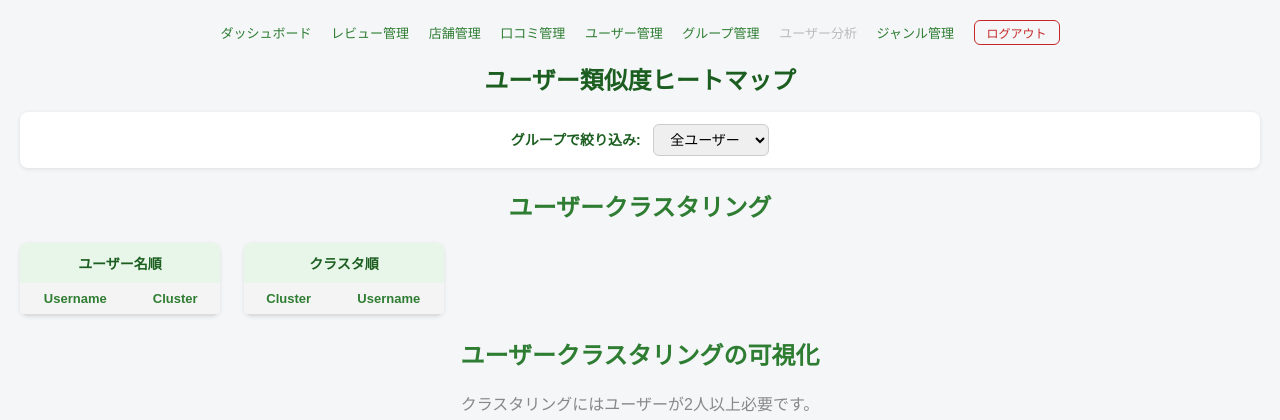
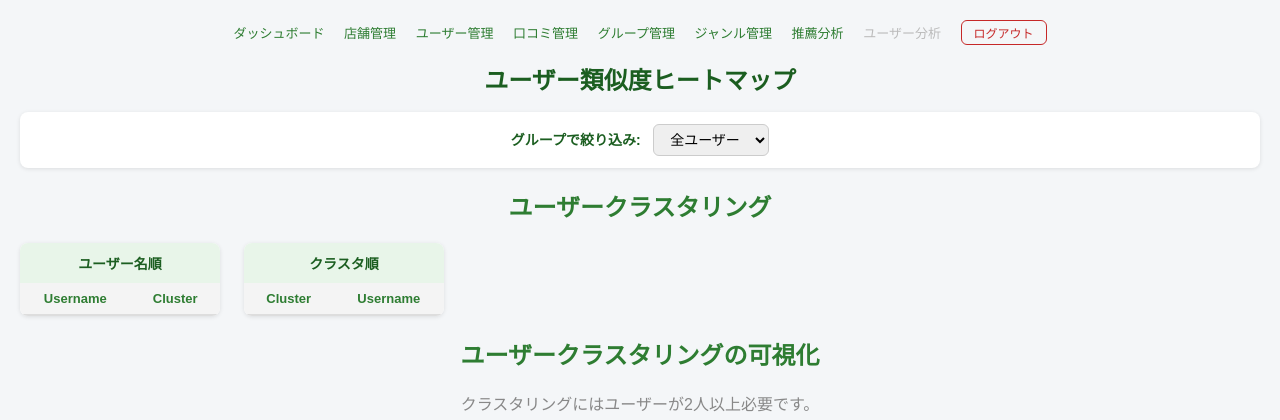
Before and after one commit to munetomoando/story04, a Python web app: template templates/admin_heatmap.html in a window 1280 px wide. Shown: the top 420 px of the page. Run offline with Jinja, Linux system fonts and the light colour scheme; the template is opened without the code that fills it, so the values that code supplies are empty.

Commit message:
Rename 'レビュー管理' to '推薦分析' and reorder admin nav
Rename to better reflect page content (recommendation score matrix
and histogram). Reorder nav across all 8 admin pages to:
ダッシュボード > 店舗管理 > ユーザー管理 > 口コミ管理 >
グループ管理 > ジャンル管理 > 推薦分析 > ユーザー分析

Co-Authored-By: Claude Opus 4.6 (1M context) <noreply@anthropic.com>

```diff
--- a/templates/admin_comments.html
+++ b/templates/admin_comments.html
@@ -185,13 +185,13 @@
   <h1>口コミ管理 <span class="count-badge">{{ total_count }}件</span></h1>
   <div class="nav-links">
     <a href="/admin/dashboard">ダッシュボード</a>
-    <a href="/admin/reviews">レビュー管理</a>
     <a href="/admin/objects">店舗管理</a>
+    <a href="/admin/users">ユーザー管理</a>
     <span class="nav-current">口コミ管理</span>
-    <a href="/admin/users">ユーザー管理</a>
     <a href="/admin/groups">グループ管理</a>
+    <a href="/admin/genres">ジャンル管理</a>
+    <a href="/admin/reviews">推薦分析</a>
     <a href="/admin/heatmap">ユーザー分析</a>
-    <a href="/admin/genres">ジャンル管理</a>
     <form method="post" action="/admin/logout" style="display:inline;margin-left:16px;"><input type="hidden" name="csrf_token" value="{{ csrf_token }}"><button type="submit" style="background:none;border:1px solid #c62828;color:#c62828;padding:3px 12px;border-radius:6px;font-size:12px;cursor:pointer;">ログアウト</button></form>
   </div>
 
--- a/templates/admin_dashboard.html
+++ b/templates/admin_dashboard.html
@@ -53,13 +53,13 @@
   <h1>ダッシュボード</h1>
   <div class="nav-links">
     <span class="nav-current">ダッシュボード</span>
-    <a href="/admin/reviews">レビュー管理</a>
     <a href="/admin/objects">店舗管理</a>
+    <a href="/admin/users">ユーザー管理</a>
     <a href="/admin/comments">口コミ管理</a>
-    <a href="/admin/users">ユーザー管理</a>
     <a href="/admin/groups">グループ管理</a>
+    <a href="/admin/genres">ジャンル管理</a>
+    <a href="/admin/reviews">推薦分析</a>
     <a href="/admin/heatmap">ユーザー分析</a>
-    <a href="/admin/genres">ジャンル管理</a>
     <form method="post" action="/admin/logout" style="display:inline;margin-left:16px;"><input type="hidden" name="csrf_token" value="{{ csrf_token }}"><button type="submit" style="background:none;border:1px solid #c62828;color:#c62828;padding:3px 12px;border-radius:6px;font-size:12px;cursor:pointer;">ログアウト</button></form>
   </div>
 
--- a/templates/admin_genres.html
+++ b/templates/admin_genres.html
@@ -51,13 +51,13 @@
   <h1>ジャンル管理 <span class="count-badge">{{ genres | length }}件</span></h1>
   <div class="nav-links">
     <a href="/admin/dashboard">ダッシュボード</a>
-    <a href="/admin/reviews">レビュー管理</a>
     <a href="/admin/objects">店舗管理</a>
+    <a href="/admin/users">ユーザー管理</a>
     <a href="/admin/comments">口コミ管理</a>
-    <a href="/admin/users">ユーザー管理</a>
     <a href="/admin/groups">グループ管理</a>
+    <span class="nav-current">ジャンル管理</span>
+    <a href="/admin/reviews">推薦分析</a>
     <a href="/admin/heatmap">ユーザー分析</a>
-    <span class="nav-current">ジャンル管理</span>
     <form method="post" action="/admin/logout" style="display:inline;margin-left:16px;"><input type="hidden" name="csrf_token" value="{{ csrf_token }}"><button type="submit" style="background:none;border:1px solid #c62828;color:#c62828;padding:3px 12px;border-radius:6px;font-size:12px;cursor:pointer;">ログアウト</button></form>
   </div>
 
--- a/templates/admin_groups.html
+++ b/templates/admin_groups.html
@@ -39,13 +39,13 @@
   <h1>グループ管理</h1>
   <div class="nav-links">
     <a href="/admin/dashboard">ダッシュボード</a>
-    <a href="/admin/reviews">レビュー管理</a>
     <a href="/admin/objects">店舗管理</a>
+    <a href="/admin/users">ユーザー管理</a>
     <a href="/admin/comments">口コミ管理</a>
-    <a href="/admin/users">ユーザー管理</a>
     <span class="nav-current">グループ管理</span>
+    <a href="/admin/genres">ジャンル管理</a>
+    <a href="/admin/reviews">推薦分析</a>
     <a href="/admin/heatmap">ユーザー分析</a>
-    <a href="/admin/genres">ジャンル管理</a>
     <form method="post" action="/admin/logout" style="display:inline;margin-left:16px;"><input type="hidden" name="csrf_token" value="{{ csrf_token }}"><button type="submit" style="background:none;border:1px solid #c62828;color:#c62828;padding:3px 12px;border-radius:6px;font-size:12px;cursor:pointer;">ログアウト</button></form>
   </div>
 
--- a/templates/admin_heatmap.html
+++ b/templates/admin_heatmap.html
@@ -20,13 +20,13 @@
 <body>
   <div style="max-width:1000px;margin:0 auto 16px;font-size:13px;">
     <a href="/admin/dashboard" style="color:#2e7d32;text-decoration:none;margin-right:16px;">ダッシュボード</a>
-    <a href="/admin/reviews" style="color:#2e7d32;text-decoration:none;margin-right:16px;">レビュー管理</a>
     <a href="/admin/objects" style="color:#2e7d32;text-decoration:none;margin-right:16px;">店舗管理</a>
+    <a href="/admin/users" style="color:#2e7d32;text-decoration:none;margin-right:16px;">ユーザー管理</a>
     <a href="/admin/comments" style="color:#2e7d32;text-decoration:none;margin-right:16px;">口コミ管理</a>
-    <a href="/admin/users" style="color:#2e7d32;text-decoration:none;margin-right:16px;">ユーザー管理</a>
     <a href="/admin/groups" style="color:#2e7d32;text-decoration:none;margin-right:16px;">グループ管理</a>
-    <span style="color:#bbb;margin-right:16px;">ユーザー分析</span>
-    <a href="/admin/genres" style="color:#2e7d32;text-decoration:none;">ジャンル管理</a>
+    <a href="/admin/genres" style="color:#2e7d32;text-decoration:none;margin-right:16px;">ジャンル管理</a>
+    <a href="/admin/reviews" style="color:#2e7d32;text-decoration:none;margin-right:16px;">推薦分析</a>
+    <span style="color:#bbb;">ユーザー分析</span>
     <form method="post" action="/admin/logout" style="display:inline;margin-left:16px;"><input type="hidden" name="csrf_token" value="{{ csrf_token }}"><button type="submit" style="background:none;border:1px solid #c62828;color:#c62828;padding:3px 12px;border-radius:6px;font-size:12px;cursor:pointer;">ログアウト</button></form>
   </div>
   <h1>ユーザー類似度ヒートマップ</h1>
--- a/templates/admin_objects.html
+++ b/templates/admin_objects.html
@@ -129,13 +129,13 @@
   <h1>店舗管理</h1>
   <div class="nav-links">
     <a href="/admin/dashboard">ダッシュボード</a>
-    <a href="/admin/reviews">レビュー管理</a>
     <span class="nav-current">店舗管理</span>
+    <a href="/admin/users">ユーザー管理</a>
     <a href="/admin/comments">口コミ管理</a>
-    <a href="/admin/users">ユーザー管理</a>
     <a href="/admin/groups">グループ管理</a>
+    <a href="/admin/genres">ジャンル管理</a>
+    <a href="/admin/reviews">推薦分析</a>
     <a href="/admin/heatmap">ユーザー分析</a>
-    <a href="/admin/genres">ジャンル管理</a>
     <form method="post" action="/admin/logout" style="display:inline;margin-left:16px;"><input type="hidden" name="csrf_token" value="{{ csrf_token }}"><button type="submit" style="background:none;border:1px solid #c62828;color:#c62828;padding:3px 12px;border-radius:6px;font-size:12px;cursor:pointer;">ログアウト</button></form>
   </div>
 
--- a/templates/admin_users.html
+++ b/templates/admin_users.html
@@ -82,13 +82,13 @@
   <h1>ユーザー管理 <span class="count-badge">{{ total_count }}人</span></h1>
   <div class="nav-links">
     <a href="/admin/dashboard">ダッシュボード</a>
-    <a href="/admin/reviews">レビュー管理</a>
     <a href="/admin/objects">店舗管理</a>
+    <span class="nav-current">ユーザー管理</span>
     <a href="/admin/comments">口コミ管理</a>
-    <span class="nav-current">ユーザー管理</span>
     <a href="/admin/groups">グループ管理</a>
+    <a href="/admin/genres">ジャンル管理</a>
+    <a href="/admin/reviews">推薦分析</a>
     <a href="/admin/heatmap">ユーザー分析</a>
-    <a href="/admin/genres">ジャンル管理</a>
     <form method="post" action="/admin/logout" style="display:inline;margin-left:16px;"><input type="hidden" name="csrf_token" value="{{ csrf_token }}"><button type="submit" style="background:none;border:1px solid #c62828;color:#c62828;padding:3px 12px;border-radius:6px;font-size:12px;cursor:pointer;">ログアウト</button></form>
   </div>
 
```
Also changed, not shown: templates/admin_reviews.html (+6 -6 lines).
